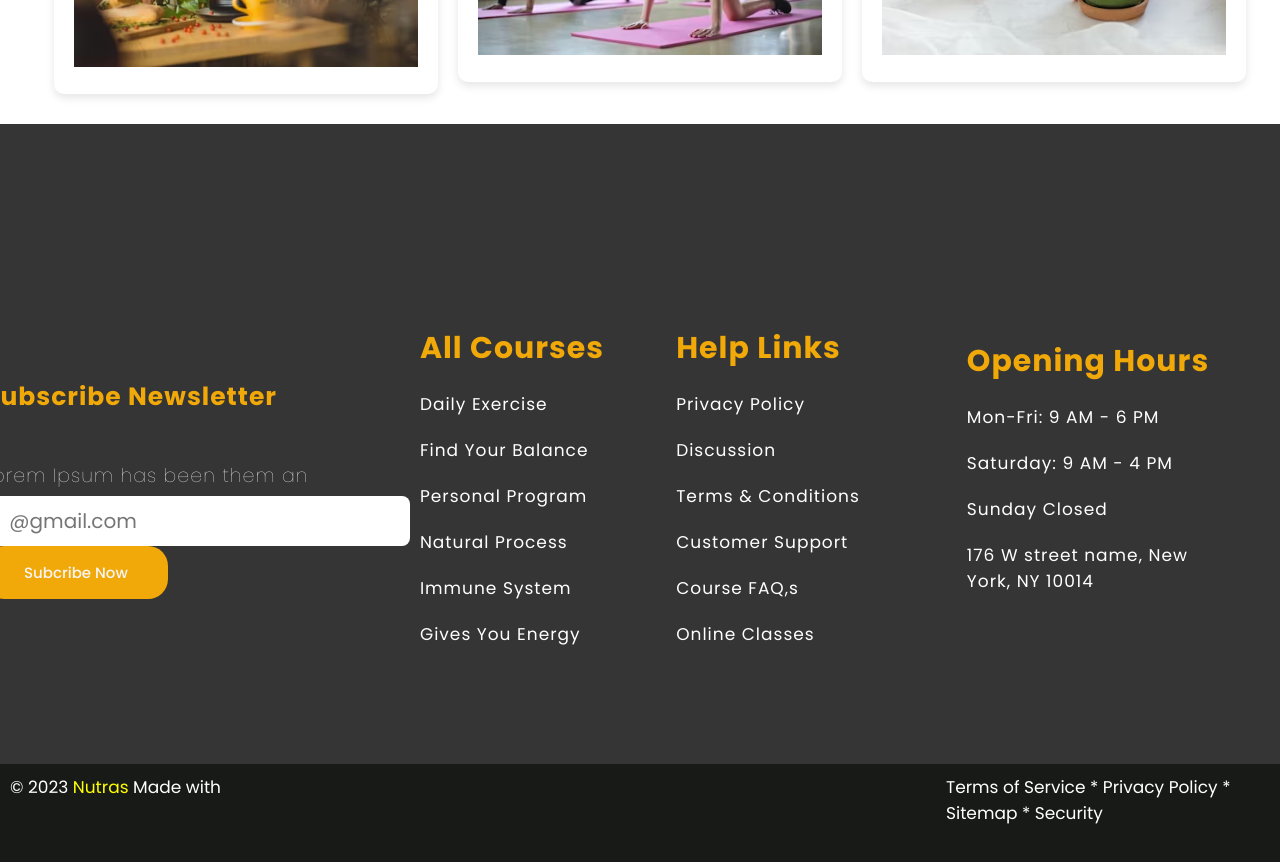
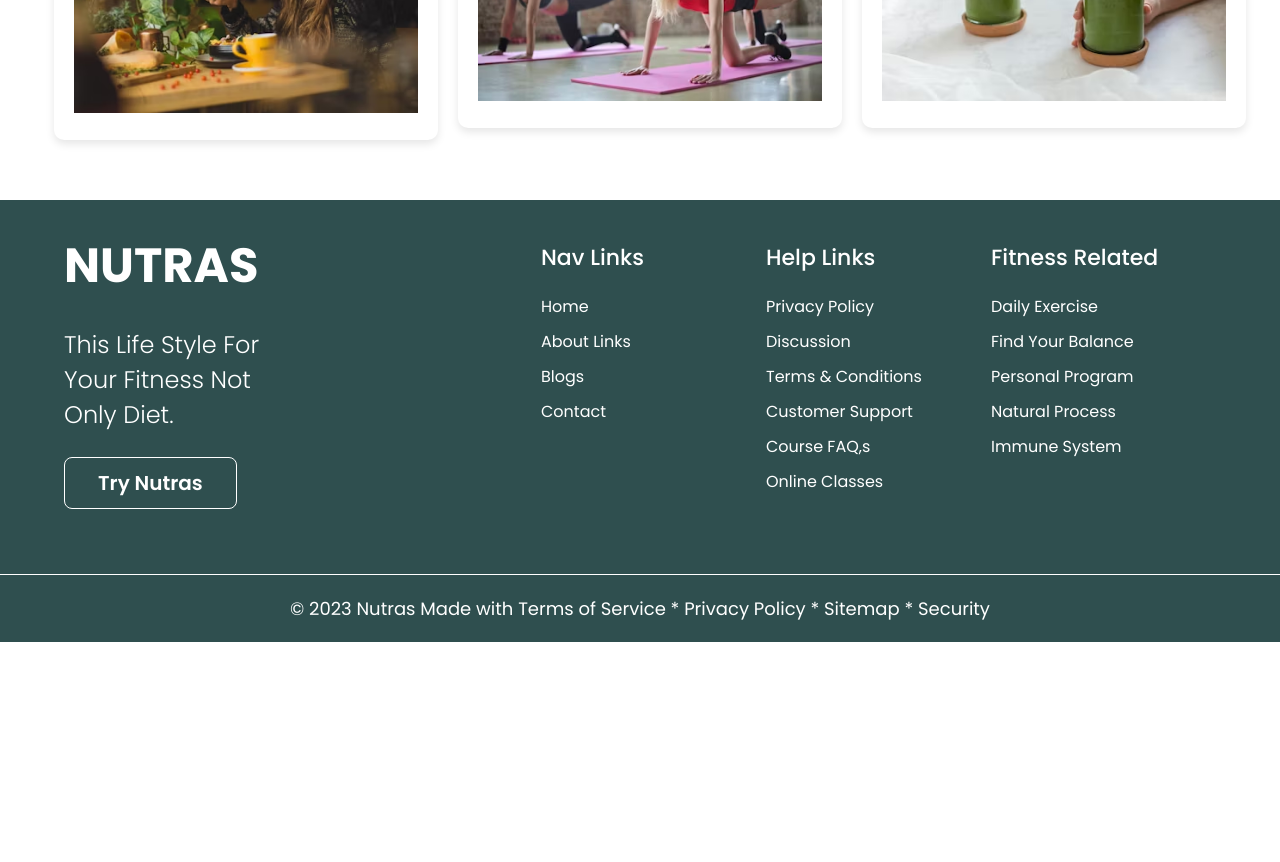
Before and after one commit to Himanshu7509/Nutrase_, a React (Create React App) app: page /blog in a window 1280 px wide. Shown: the part 4020-4882 px from the top of the page. After the commit the page ends 4662 px from the top, so only its background shows below. Built offline with nearby package versions, Linux system fonts and the light colour scheme; no server answers; sample sign-in values are in the browser's storage.

Commit message:
second commit

```diff
--- a/src/App.js
+++ b/src/App.js
@@ -19,9 +19,9 @@ const App = () => {
         <Route path='/home' element={<Home/>} />
         <Route path='/askNutras' element={<AskAi/>}/>
         <Route path='/about' element={<About/>} />
-        <Route path='blog' element={<BlogsP/>}/>
+        <Route path='/blog' element={<BlogsP/>}/>
+        <Route path='/contact' element={<Contact/>}/>
         <Route path='/*' element={<Notfound/>} />
-        <Route path='/contact' element={<Contact/>}/>
       </Routes>
     </>
   )
--- a/src/components/common/footer/footer.css
+++ b/src/components/common/footer/footer.css
@@ -267,3 +267,164 @@ input:focus {
     font-size: 17px;
   }
 }
+
+
+.footer-main-cont{
+  width: 100%;
+  display: flex;
+  flex-direction: column;
+  justify-content: center;
+  align-items: center;
+  margin-top: 30px;
+  background-color: darkslategray;
+  color: white;
+}
+
+.footer-container{
+  width: 90%;
+  display: flex;
+  justify-content: space-between;
+  align-items: center;
+  margin-top: 30px;
+  margin-bottom: 20px;
+  flex-wrap: wrap;
+}
+
+.footer-left-content{
+  width: 40%;
+  display: flex;
+  flex-direction: column;
+  margin-bottom: 20px;
+}
+
+.footer-heading{
+  font-size: 48px;
+}
+
+.footer-sub-para{
+  font-size: 24px;
+  font-weight: 300;
+  width: 70%;
+}
+
+.footer-button{
+  border: 1px solid white;
+  background-color: transparent;
+  font-size: 20px;
+  padding: 10px;
+  border-radius: 8px;
+  color: white;
+  font-weight: 600;
+  width: 50%;
+}
+
+.footer-button:hover{
+  background-color: white;
+  color: darkslategray;
+}
+
+.footer-right-content{
+  width: 700px;
+  display: flex;
+  justify-content: space-evenly;
+  align-items: flex-start;
+  flex-wrap: wrap;
+}
+
+.footer-category-list{
+  list-style: none;
+  width: 200px;
+  margin-bottom: 20px;
+}
+
+.footer-category-list-items{
+  list-style: none;
+  font-size: 16px;
+  margin-bottom: 10px;
+  transition: 0.3s;
+}
+
+.footer-category-list-items:hover{
+  font-size: 17px;
+  color: yellow;
+}
+
+.main-item-heading{
+  font-size: 22px;
+  font-weight: 500;
+  margin-bottom: 20px;
+}
+
+.footer-bottom-part{
+  width: 100%;
+  display: flex;
+  justify-content: center;
+  align-items: center;
+  font-size: 18px;
+  font-weight: 400;
+  padding: 20px;
+  border: none;
+  border-top: 1px solid white;
+}
+
+@media (max-width: 1309px){
+  .footer-left-content{
+    width: 30%;
+  }
+}
+
+@media (max-width: 1120px){
+  .footer-right-content{
+    width: 600px;
+  }
+}
+
+@media (max-width: 980px){
+  .footer-sub-para {
+    width: 100%;
+  }
+  .footer-button{
+    width: 100%;
+  }
+
+  .footer-category-list{
+    width: 155px;
+  }
+}
+
+@media (max-width: 770px){
+  .footer-left-content{
+    width: 300px;
+  }
+
+  .footer-right-content{
+    width: 100%;
+    margin-top: 30px;
+  }
+
+  .footer-category-list{
+    width: 200px;
+  }
+}
+
+@media (max-width: 576px){
+  .footer-left-content{
+    width: 100%;
+  }
+
+  .footer-button{
+    font-size: 16px;
+  }
+
+  .footer-heading{
+    font-size: 38px;
+  }
+
+  .footer-sub-para{
+    font-size: 20px;
+  }
+
+  .footer-category-list{
+    width: 100%;
+  }
+}
--- a/src/components/common/footer/footer.js
+++ b/src/components/common/footer/footer.js
@@ -3,7 +3,7 @@ import "./footer.css";
 const Footer = () => {
   return (
     <>
-      <div className="footer-main-section">
+      {/* <div className="footer-main-section">
         <div className="footer-bg-content">
           <div className="first-left">
             <div className="head-para-input-button">
@@ -93,7 +93,50 @@ const Footer = () => {
             </span>
           </div>
         </div>
+      </div> */}
+
+    <div className="footer-main-cont">
+      <div className="footer-container">
+        <div className="footer-left-content">
+          <h1 className="footer-heading">NUTRAS</h1>
+          <br/>
+          <p className="footer-sub-para">This Life Style For Your Fitness Not Only Diet.</p>
+          <br/>
+          <button className="footer-button">Try Nutras</button>
+        </div>
+
+        <div className="footer-right-content">
+          <ul className="footer-category-list">
+            <li className="footer-category-list-items main-item-heading">Nav Links</li>
+            <li className="footer-category-list-items">Home</li>
+            <li className="footer-category-list-items">About Links</li>
+            <li className="footer-category-list-items">Blogs</li>
+            <li className="footer-category-list-items">Contact</li>
+          </ul>
+          <ul className="footer-category-list">
+            <li className="footer-category-list-items main-item-heading">Help Links</li>
+            <li className="footer-category-list-items">Privacy Policy</li>
+            <li className="footer-category-list-items">Discussion</li>
+            <li className="footer-category-list-items">Terms & Conditions</li>
+            <li className="footer-category-list-items">Customer Support</li>
+            <li className="footer-category-list-items">Course FAQ,s</li>
+            <li className="footer-category-list-items">Online Classes</li>
+          </ul>
+          <ul className="footer-category-list">
+            <li className="footer-category-list-items main-item-heading">Fitness Related</li>
+            <li className="footer-category-list-items">Daily Exercise</li>
+            <li className="footer-category-list-items">Find Your Balance</li>
+            <li className="footer-category-list-items">Personal Program</li>
+            <li className="footer-category-list-items">Natural Process</li>
+            <li className="footer-category-list-items">Immune System</li>
+          </ul>
+        </div>
       </div>
+      <br/>
+      <div className="footer-bottom-part">
+      © 2023 Nutras Made with Terms of Service * Privacy Policy * Sitemap * Security
+      </div>
+    </div>
     </>
   );
 };
--- a/src/components/pages/blog/blogPage/Blog.css
+++ b/src/components/pages/blog/blogPage/Blog.css
@@ -40,7 +40,7 @@
 }
 
 .blog-content {
-  width: 90%;
+  width: 80%;
 
   /* font-family: "Crimson Text", serif; */
   font-weight: 400;
```
